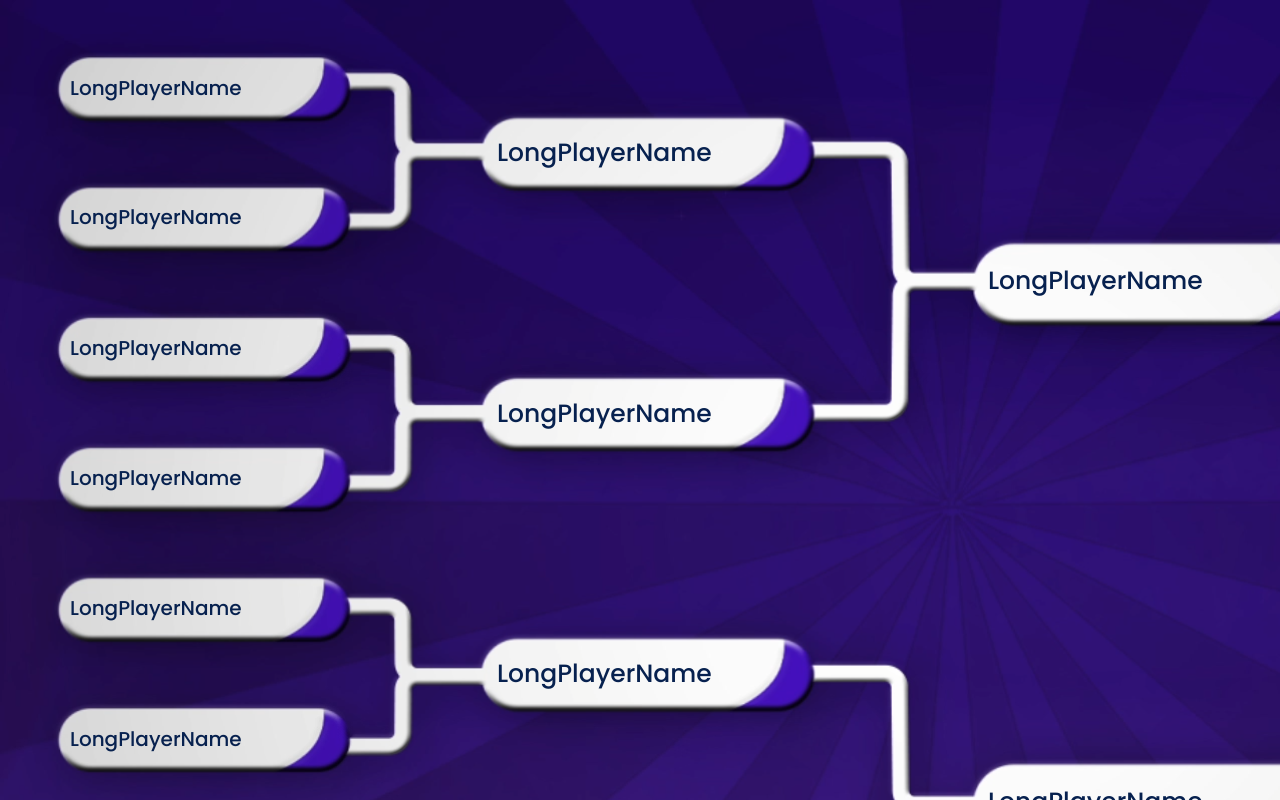
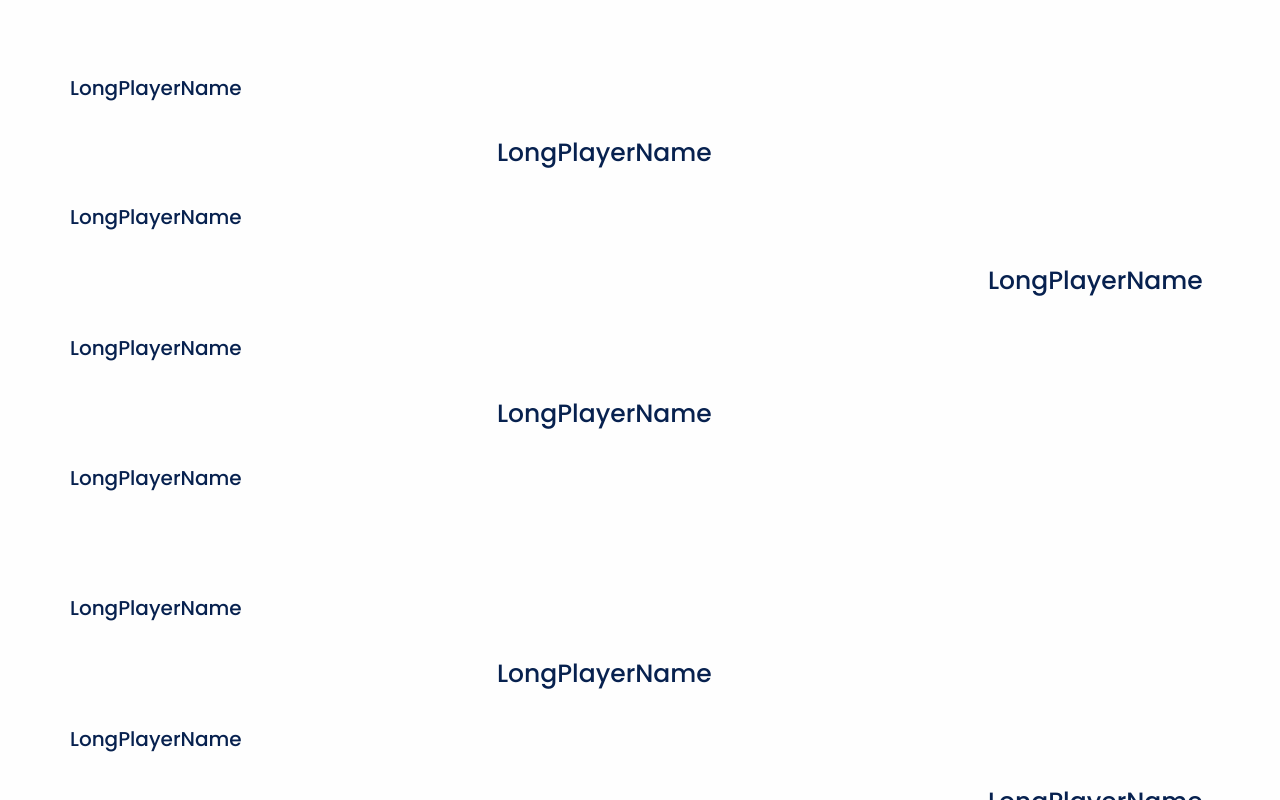
Before and after one commit to ggtmags/gg-gcf-overlay, a website: page graphics/bracket.html in a window 1280 px wide. Drawn offline with nearby package versions, Linux system fonts and the light colour scheme.

Commit message:
Update bracket.css

```diff
--- a/graphics/css/bracket.css
+++ b/graphics/css/bracket.css
@@ -5,7 +5,7 @@
     top:0px;
     left:0px;
     font-family: eras-itc-bold;
-    background-image: url("../img/mortise/bracket-placeholder.png");
+    /*background-image: url("../img/mortise/bracket-placeholder.png");*/
     color: #07214f;
     font-family: poppins-medium;
 }
```
